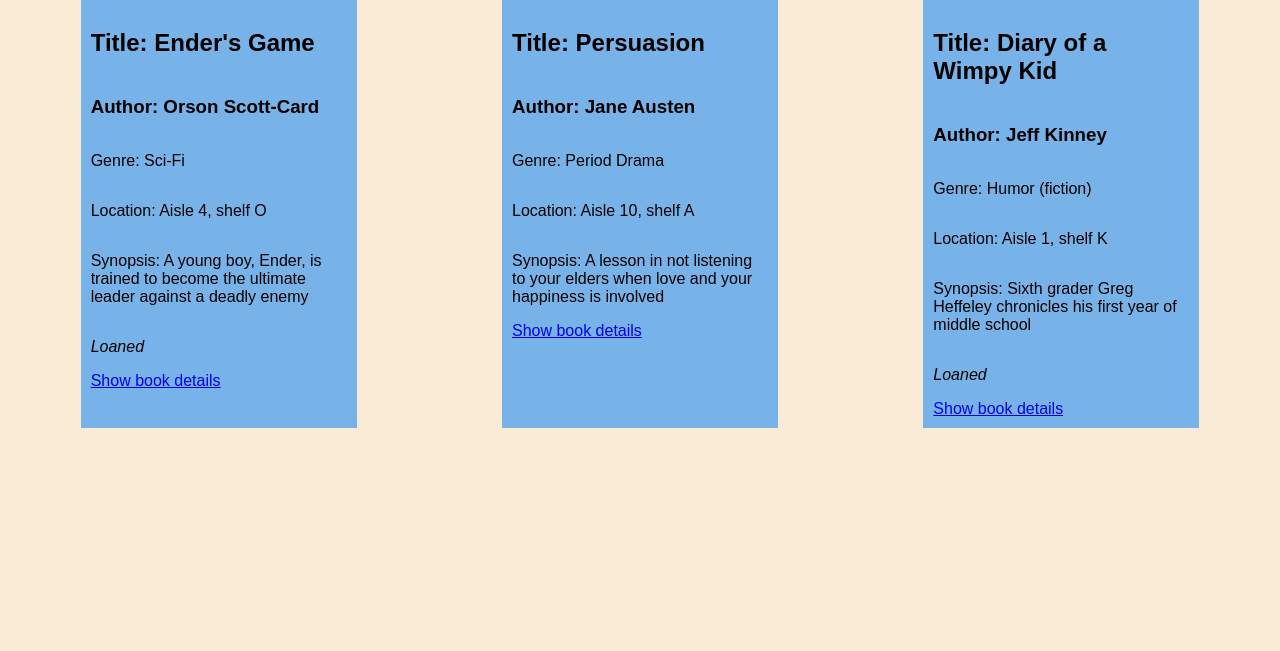
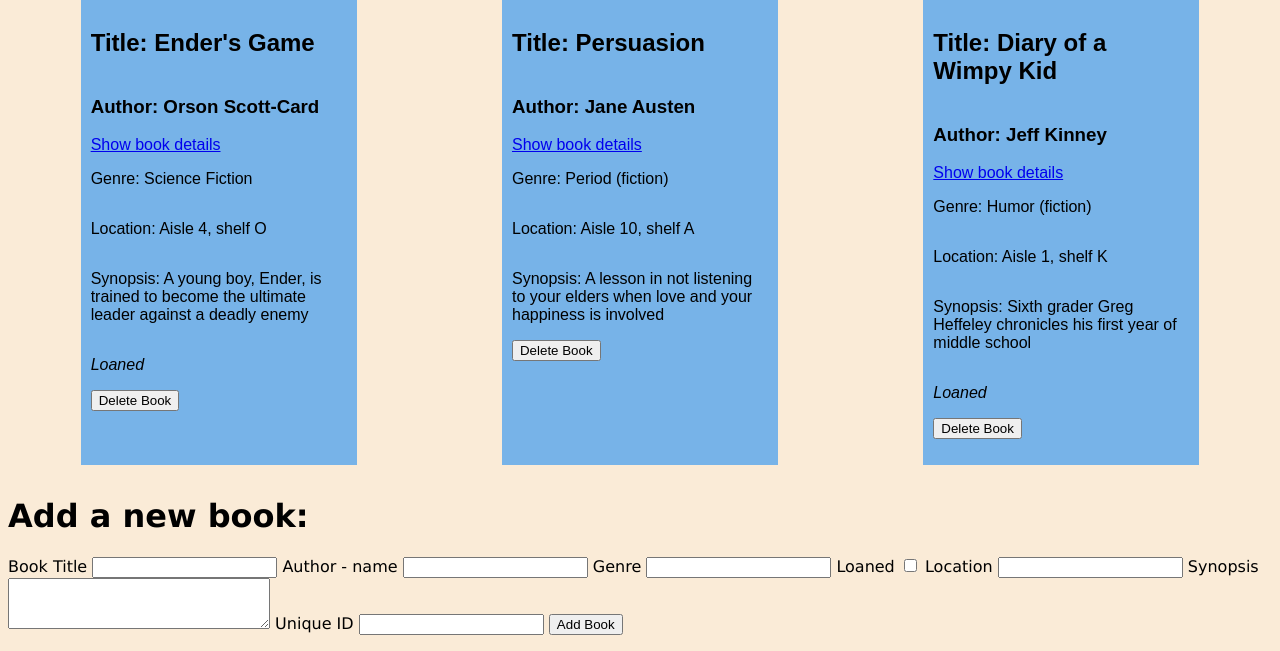
Before and after one commit to bjentwistle/Wk3_wkend_homework_cclibrary, a Flask app: page /books in a window 1280 px wide. Shown: the part 394-1045 px from the top of the page. Before the commit the page ends 822 px from the top, so only its background shows below. Run offline with Flask 3, Linux system fonts and the light colour scheme; grey boxes are pictures that could not be loaded.

Commit message:
add new book feature added

```diff
--- a/controllers/controller.py
+++ b/controllers/controller.py
@@ -1,6 +1,6 @@
 from flask import render_template, redirect, request
 from app import app
-from models.books import books
+from models.books import *
 from models.book import *
 
 
@@ -12,19 +12,18 @@
 def show_selected_book(index):
     return render_template("selected_book.html", book =books[int(index)]) #using the hyperlink added in the html/jinja file
 
-#@app.route('/events', methods = ['POST'])
-# def add_event():
-#     date = request.form['date']
-#     split_date = date.split("-")
-#     date = datetime.date(int(split_date[0]), int(split_date[1]), int(split_date[2]))
-#     name = request.form['name']
-#     guests = request.form['guests']
-#     recurring = True if 'recurring' in request.form else False # will cause errors if not ticked hence else False is needed.
-#     room_location = request.form['room_location']
-#     description = request.form['description']
-#     new_event = Event(date, name, guests, recurring, room_location, description)
-#     add_new_event(new_event)
-#     return render_template('index.html', title='Home', events=events) #add redirect here instead of render
+@app.route('/books', methods = ['POST'])
+def add_book():
+    title = request.form['title']
+    author = request.form['author']
+    genre = request.form['genre']
+    loaned = True if 'loaned' in request.form else False # will cause errors if not ticked hence else False is needed.
+    location = request.form['location']
+    synopsis = request.form['synopsis']
+    unique_id = request.form['unique_id']
+    new_book = Book(title, author, genre, loaned, location, synopsis, unique_id)
+    add_new_book(new_book)
+    return render_template('index.html', title='Home', books=books) #add redirect here instead of render
 
 # @app.route("/books/book/<unique_id>", methods =['POST'])
 # def remove_book(unique_id):
--- a/models/books.py
+++ b/models/books.py
@@ -1,18 +1,15 @@
 from models.book import Book
 
 #book instance = Book(title, author, genre, loaned, location, synopsis, unique_id)
-book1 = Book("Ender's Game", "Orson Scott-Card", "Sci-Fi", True, "Aisle 4, shelf O", "A young boy, Ender, is trained to become the ultimate leader against a deadly enemy","A001")
-book2 = Book("Persuasion", "Jane Austen", "Period Drama", False, "Aisle 10, shelf A", "A lesson in not listening to your elders when love and your happiness is involved", "B001")
+book1 = Book("Ender's Game", "Orson Scott-Card", "Science Fiction", True, "Aisle 4, shelf O", "A young boy, Ender, is trained to become the ultimate leader against a deadly enemy","A001")
+book2 = Book("Persuasion", "Jane Austen", "Period (fiction)", False, "Aisle 10, shelf A", "A lesson in not listening to your elders when love and your happiness is involved", "B001")
 book3 = Book("Diary of a Wimpy Kid", "Jeff Kinney", "Humor (fiction)", True, "Aisle 1, shelf K", "Sixth grader Greg Heffeley chronicles his first year of middle school", "C001")
 
 books = [book1, book2, book3]
 
 #Class methods needed:
 
-#list_all_books(): - do this within index.html
-
-#def show_one_book(book_title???):
-
-# def add_book_to_library(book):
+def add_new_book(book):
+    books.append(book)
 
 #def remove_book_to_library(book):
--- a/templates/index.html
+++ b/templates/index.html
@@ -12,6 +12,7 @@
 <div class = "book">
 <h2> Title: {{ book.title}} </h2>
 <h3> Author: {{ book.author }} </h3>
+<a href = "/books/{{ books.index(book) }}" > Show book details </a> <!--add a link to each order selcted by index in orders /-->
 <p> Genre: {{ book.genre }} </p>
 <p> Location: {{ book.location }} </p>
 <p> Synopsis: {{ book.synopsis }} </p>
@@ -20,16 +21,51 @@
     <p><i> Loaned </i></p>
     {% endif %}
 
-    <a href = "/books/{{ books.index(book) }}" > Show book details </a> <!--add a link to each order selcted by index in orders /-->
 
-<!-- need to add my delete book function first
-    <form class = 'form-inline' action='/events/delete/{{book.title}}' method= 'post'>
+    <form class = 'form-inline' action='/books/delete/{{book.title}}' method= 'post'>
         <input type = 'submit' value = 'Delete Book'>
     </form>
--->
+
 </div>
 
 {% endfor %}
 </div>
+<a class = form-inline>
+    <h1>Add a new book: </h1>
+    <form action="/books" method="post">
+    <!-- POST request order
+        self.title = title
+        self.author = author
+        self.genre = genre
+        self.loaned = loaned
+        self.location = location
+        self.synopsis = synopsis
+        self.unique_id = unique_id
+        -->
+
+    <label class = label for="title">Book Title</label>
+    <input type="label" name="title" id="title">
+
+    <label class = label for="title">Author - name</label>
+    <input type="label" name="author" id="author">
+
+    <label class = label for="title">Genre</label>
+    <input type="label" name="genre" id="genre">
+
+    <label class = label for="title">Loaned</label>
+    <input type="checkbox" name="loaned" id="loaned">
+
+    <label class = label for="title">Location</label>
+    <input type="text" name="location" id="room_location">
+
+    <label for="description">Synopsis</label>
+    <textarea  name="synopsis" id="synopsis" rows="3" cols="30"></textarea>
+
+    <label class = label for="title">Unique ID</label>
+    <input type="text" name="unique_id" id="unique_id">
+
+    <input type="submit" value="Add Book">
+    </form>
+    </a>
 
 {% endblock %}
```
